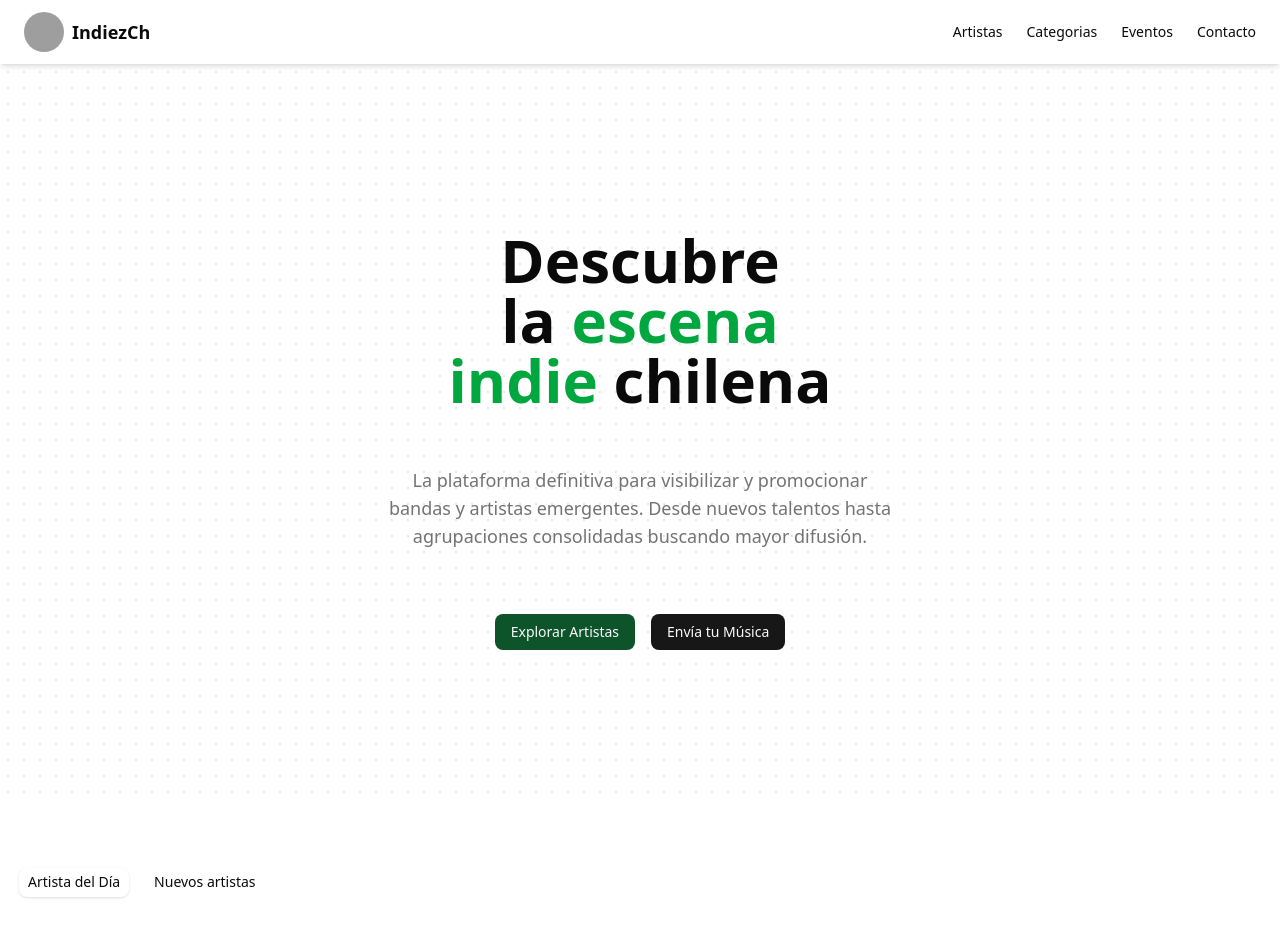
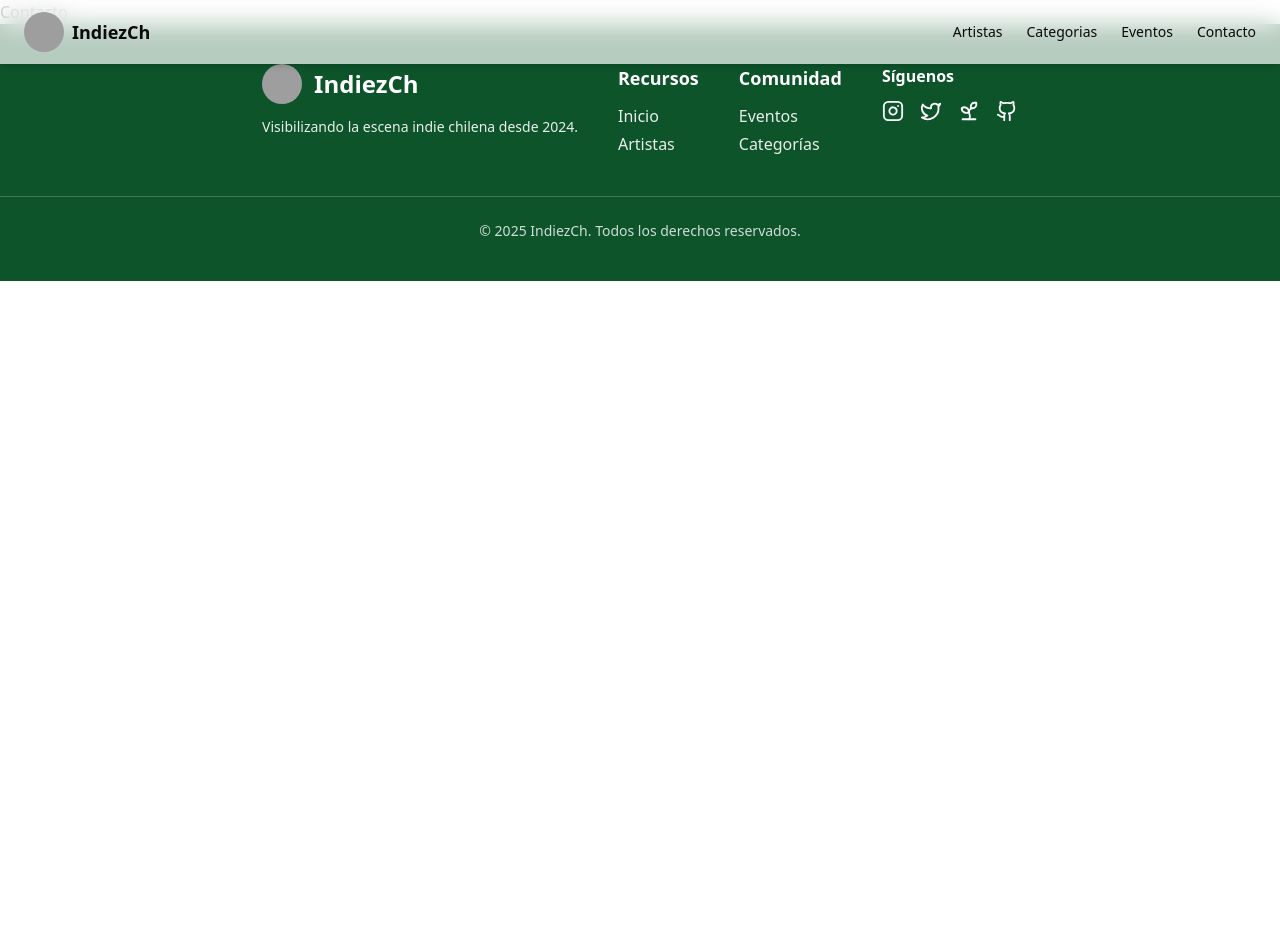
Before and after one commit to spunito/indiezch-frontend, a React (Vite) app: page /contacto in a window 1280 px wide. Shown: the top 944 px of the page. After the commit the page ends 800 px from the top, so only its background shows below. Built offline with nearby package versions, Linux system fonts and the light colour scheme; grey boxes are pictures that could not be loaded.

Commit message:
feat: new routes and pages

```diff
--- /dev/null
+++ b/src/App.tsx
@@ -0,0 +1,13 @@
+import { Navbar } from "./components/layout/Navbar";
+import { Footer } from "./components/layout/Footer";
+import { Router } from "./router/Router";
+
+export default function App() {
+  return (
+    <>
+      <Navbar />
+      <Router />
+      <Footer />
+    </>
+  );
+}
--- a/src/IndiezchHome.tsx
+++ /dev/null
@@ -1,20 +0,0 @@
-import { FirstComponent } from "./components/home/FirstComponent"
-import { Navbar } from "./components/layout/Navbar"
-import { SecondComponent } from './components/home/SecondComponent';
-import { InicioComponente } from './components/home/InicioComponente';
-import { Footer } from './components/layout/Footer';
-
-
-export const IndiezchHome = () => {
-
-    return (
-    <div >
-      <Navbar/>
-      <InicioComponente/>
-      <FirstComponent/>
-      <SecondComponent />
-      <Footer />
-
-    </div>
-  )
-}
--- a/src/components/layout/Navbar.tsx
+++ b/src/components/layout/Navbar.tsx
@@ -1,4 +1,5 @@
 import { Avatar, AvatarImage } from "@/components/ui/avatar";
+import { Link } from "react-router-dom";
 
 export const Navbar = () => {
   return (
@@ -18,10 +19,10 @@ export const Navbar = () => {
 
         {/* Links */}
         <div className="flex gap-6 text-sm">
-          <a href="#" className="hover:text-emerald-400 transition-colors">Artistas</a>
-          <a href="#" className="hover:text-emerald-400 transition-colors">Categorias</a>
-          <a href="#" className="hover:text-emerald-400 transition-colors">Eventos</a>
-          <a href="#" className="hover:text-emerald-400 transition-colors">Contacto</a>
+          <Link to="/artistas" className="hover:text-emerald-400 transition-colors">Artistas</Link>
+          <Link to="/categorias" className="hover:text-emerald-400 transition-colors">Categorias</Link>
+          <Link to="/eventos" className="hover:text-emerald-400 transition-colors">Eventos</Link>
+          <Link to="/contacto" className="hover:text-emerald-400 transition-colors">Contacto</Link>
         </div>
       </div>
     </nav>
--- a/src/main.tsx
+++ b/src/main.tsx
@@ -1,14 +1,13 @@
-import { StrictMode } from 'react'
-import { createRoot } from 'react-dom/client'
-import './index.css'
-import { IndiezchHome } from './IndiezchHome'
-import { BrowserRouter } from 'react-router-dom'
+import { StrictMode } from "react";
+import { createRoot } from "react-dom/client";
+import "./index.css";
+import App from "./App";
+import { BrowserRouter } from "react-router-dom";
 
-
-createRoot(document.getElementById('root')!).render(
+createRoot(document.getElementById("root")!).render(
   <StrictMode>
     <BrowserRouter>
-      <IndiezchHome />
+      <App />
     </BrowserRouter>
-  </StrictMode>,
-)
+  </StrictMode>
+);
--- /dev/null
+++ b/src/pages/Artistas.tsx
@@ -0,0 +1,7 @@
+import React from 'react'
+
+export const Artistas = () => {
+  return (
+    <div>Artistas</div>
+  )
+}
--- /dev/null
+++ b/src/pages/Categorias.tsx
@@ -0,0 +1,7 @@
+import React from 'react'
+
+export const Categorias = () => {
+  return (
+    <div>Categorias</div>
+  )
+}
--- /dev/null
+++ b/src/pages/Contacto.tsx
@@ -0,0 +1,7 @@
+import React from 'react'
+
+export const Contacto = () => {
+  return (
+    <div>Contacto</div>
+  )
+}
--- /dev/null
+++ b/src/pages/Eventos.tsx
@@ -0,0 +1,6 @@
+
+export const Eventos = () => {
+  return (
+    <div>Eventos</div>
+  )
+}
--- /dev/null
+++ b/src/pages/IndiezchHome.tsx
@@ -0,0 +1,13 @@
+import { FirstComponent } from "../components/home/FirstComponent"
+import { SecondComponent } from '../components/home/SecondComponent';
+import { InicioComponente } from '../components/home/InicioComponente';
+
+export const IndiezchHome = () => {
+  return (
+    <>
+      <InicioComponente />
+      <FirstComponent />
+      <SecondComponent />
+    </>
+  );
+};
--- a/src/router/Router.tsx
+++ b/src/router/Router.tsx
@@ -1,10 +1,18 @@
-import { IndiezchHome } from "@/IndiezchHome"
+import { IndiezchHome } from "@/pages/IndiezchHome"
+import { Artistas } from "@/pages/Artistas"
+import { Categorias } from "@/pages/Categorias"
+import { Contacto } from "@/pages/Contacto"
+import { Eventos } from "@/pages/Eventos"
 import { Routes , Route} from "react-router-dom"
 
 export const Router = () => {
   return (
     <Routes>
-        <Route path="/" element={<IndiezchHome/>} ></Route>
+      <Route path="/" element={<IndiezchHome/>} ></Route>
+      <Route path="/artistas" element={<Artistas/>} ></Route>
+      <Route path="/categorias" element={<Categorias/>} ></Route>
+      <Route path="/eventos" element={<Eventos/>} ></Route>
+      <Route path="/contacto" element={<Contacto/>} ></Route>
     </Routes>
   )
 }
```
Also changed, not shown: src/pages/index.ts (added).
